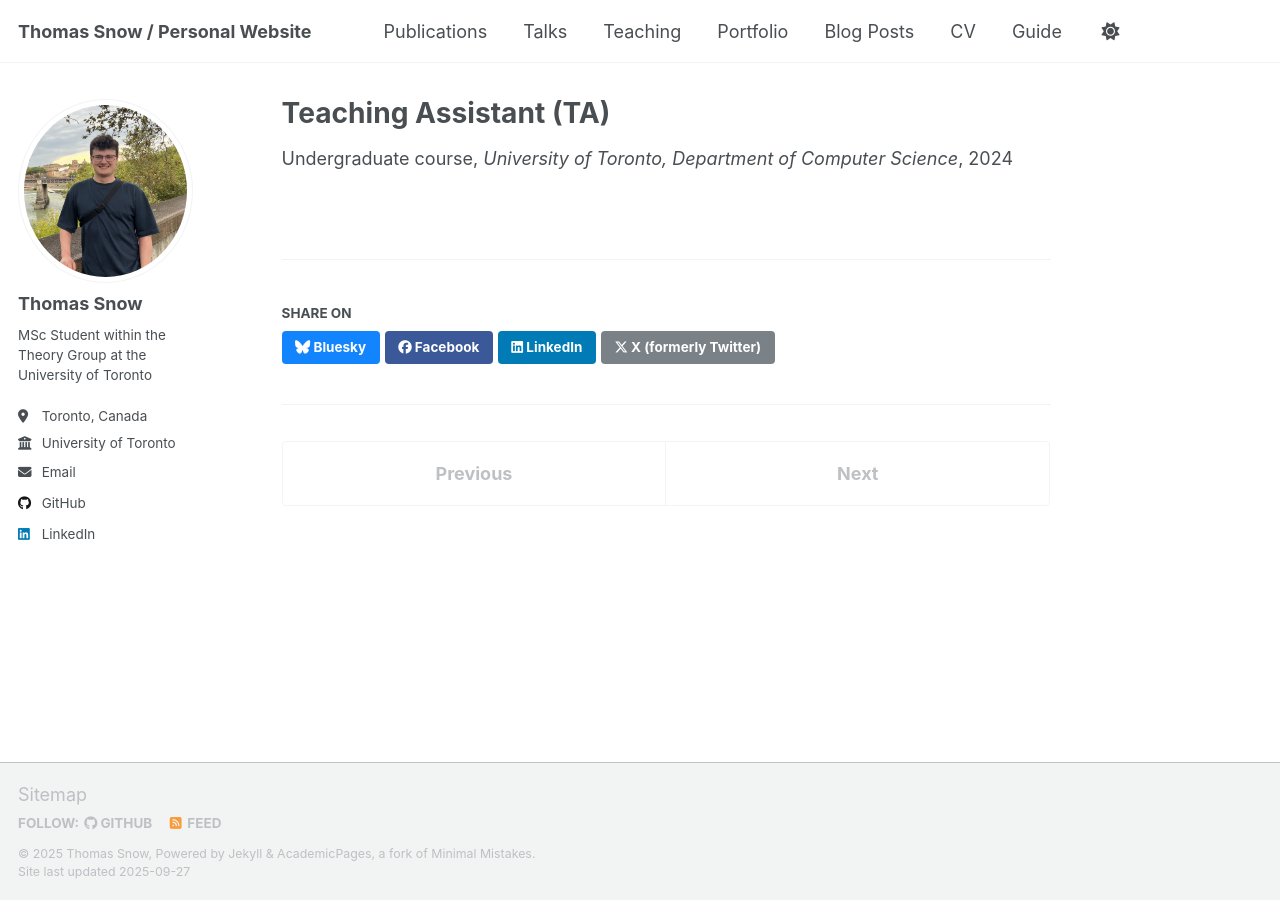
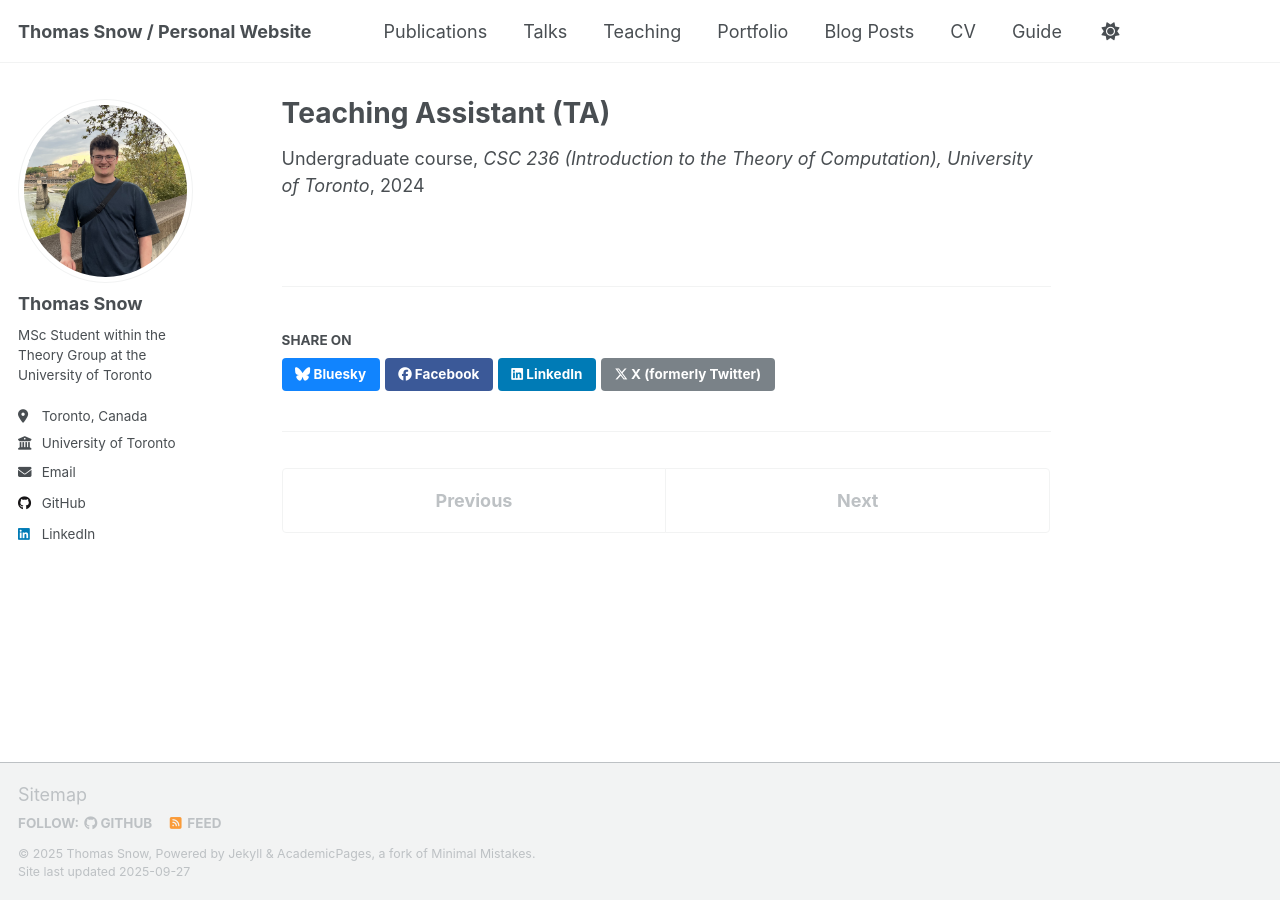
Before and after one commit to tsnowh/tsnowh.github.io, a Jekyll site: the page built from _teaching/2014-spring-teaching-1.md, in a window 1280 px wide. Built offline with Jekyll 4.4.1, drawn with Linux system fonts in a browser that asks for light colours; a script that is not in the unit is left out.

Commit message:
Update 2014-spring-teaching-1.md

```diff
--- a/_teaching/2014-spring-teaching-1.md
+++ b/_teaching/2014-spring-teaching-1.md
@@ -2,7 +2,7 @@
 title: "Teaching Assistant (TA)"
 collection: teaching
 type: "Undergraduate course"
-venue: "University of Toronto, Department of Computer Science"
+venue: "CSC 236 (Introduction to the Theory of Computation), University of Toronto"
 date: Sept 2024 - Dec 2024
 location: "Toronto, Canada"
 ---
```
